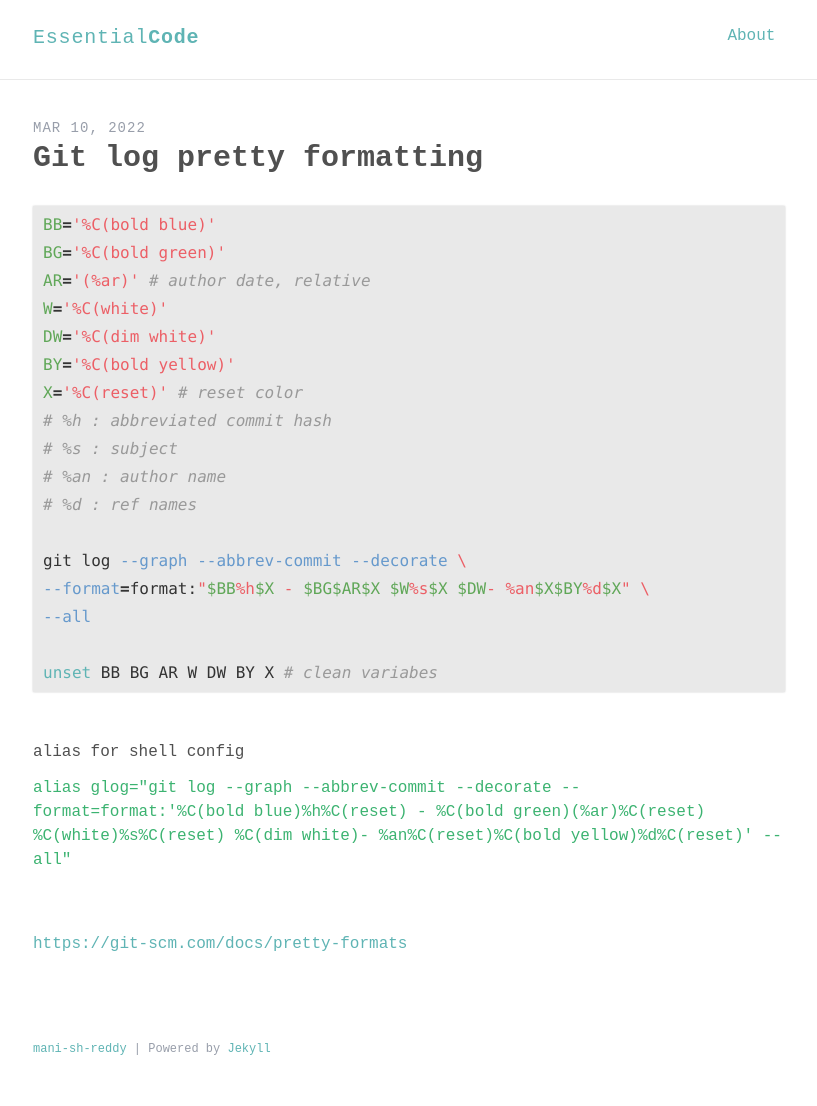
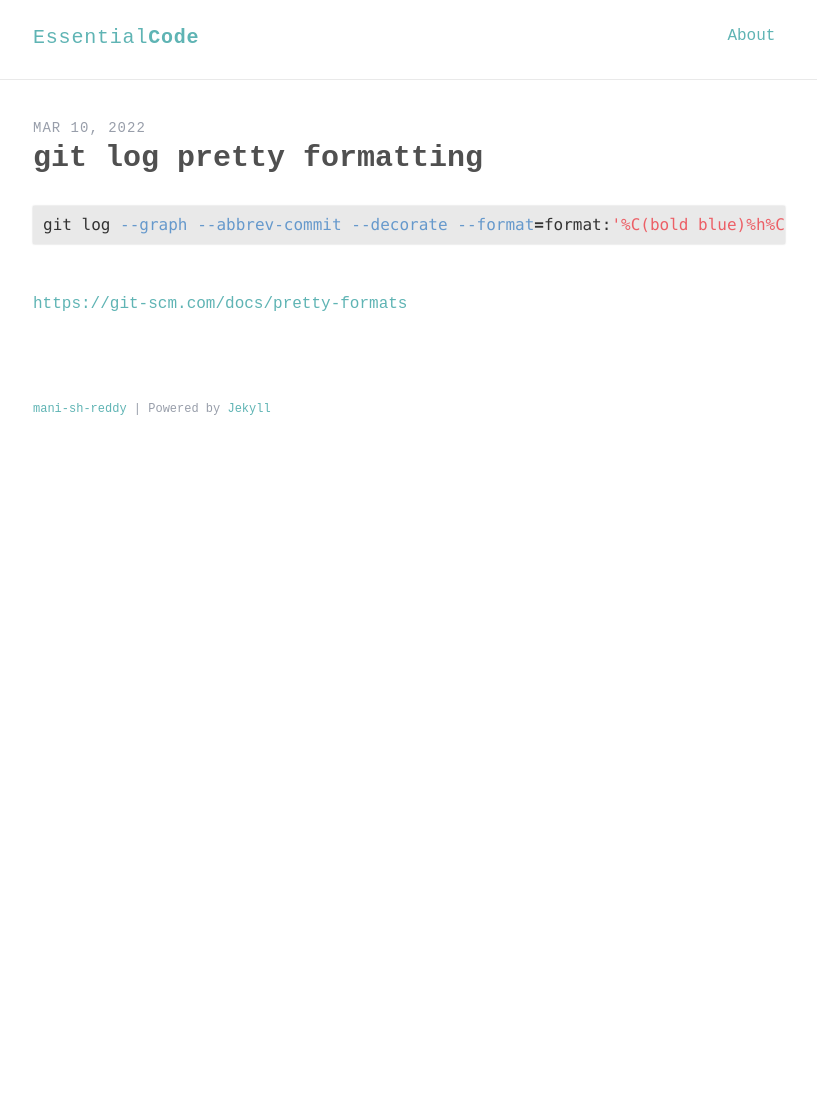
Before and after one commit to mani-sh-reddy/mani-sh-reddy.github.io-deprecated-, a Jekyll site: the page built from _posts/2022-03-10-a-better-git-log.md, in a window 1280 px wide. Shown: the whole page, without its empty margins (231-1048 px from the left). Built offline with Jekyll 4.4.1, drawn with Linux system fonts in a browser that asks for light colours; some web fonts are replaced; after the commit the page ends 900 px from its top, so only the background shows below that.

Commit message:
2022-07-02_13:58:18

````diff
--- a/_posts/2022-03-10-a-better-git-log.md
+++ b/_posts/2022-03-10-a-better-git-log.md
@@ -1,6 +1,6 @@
 ---
 layout: post
-title: "Git log pretty formatting"
+title: "git log pretty formatting"
 description: ""
 comments: false
 keywords: ""
@@ -8,31 +8,8 @@ color: ""
 ---
 
 ```bash
-BB='%C(bold blue)'
-BG='%C(bold green)'
-AR='(%ar)' # author date, relative
-W='%C(white)'
-DW='%C(dim white)'
-BY='%C(bold yellow)'
-X='%C(reset)' # reset color
-# %h : abbreviated commit hash
-# %s : subject
-# %an : author name
-# %d : ref names
-
-git log --graph --abbrev-commit --decorate \
---format=format:"$BB%h$X - $BG$AR$X $W%s$X $DW- %an$X$BY%d$X" \
---all
-
-unset BB BG AR W DW BY X # clean variabes
+git log --graph --abbrev-commit --decorate --format=format:'%C(bold blue)%h%C(reset) - %C(bold green)(%ar)%C(reset) %C(white)%s%C(reset) %C(dim white)- %an%C(reset)%C(bold yellow)%d%C(reset)' --all
 ```
 
 \
-alias for shell config
-
- <p style="font-size:0.9vw" style="color:MediumSeaGreen;">
-alias glog="git log --graph --abbrev-commit --decorate --format=format:'%C(bold blue)%h%C(reset) - %C(bold green)(%ar)%C(reset) %C(white)%s%C(reset) %C(dim white)- %an%C(reset)%C(bold yellow)%d%C(reset)' --all"
-</p>
-\
-\
 [https://git-scm.com/docs/pretty-formats](https://git-scm.com/docs/pretty-formats)
````
Also changed, not shown: _posts/2022-02-10-terraform-clean.md (+1 -1 lines), _posts/2022-03-09-ripgrep-search.md (+1 -1 lines), _posts/2022-03-13-pull-all-repos.md (+1 -1 lines), _posts/2022-03-30-git-prune-trim.md (+12 -6 lines), _posts/2022-05-15-exif_functions.md (added, +22 -0 lines), _posts/2022-06-02-aws-saa-notes.md (+13 -0 lines), _posts/2022-06-29-brew_up.md (added, +36 -0 lines).
